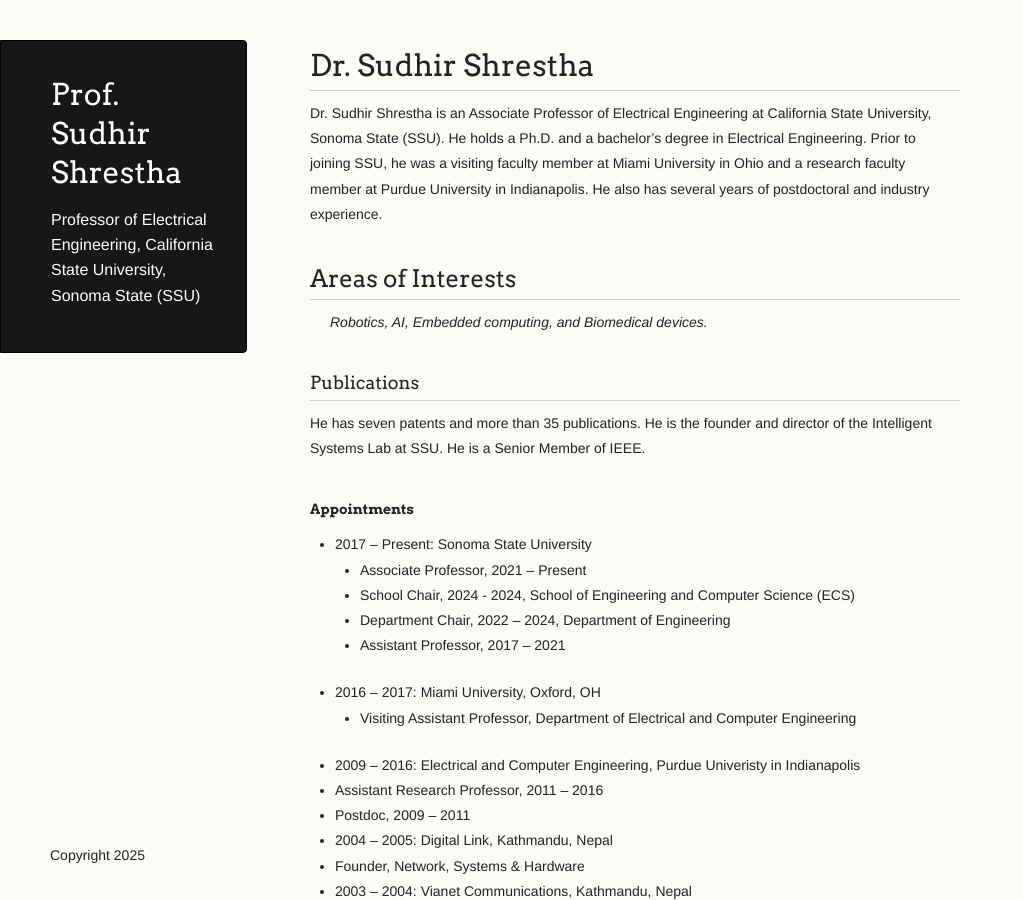
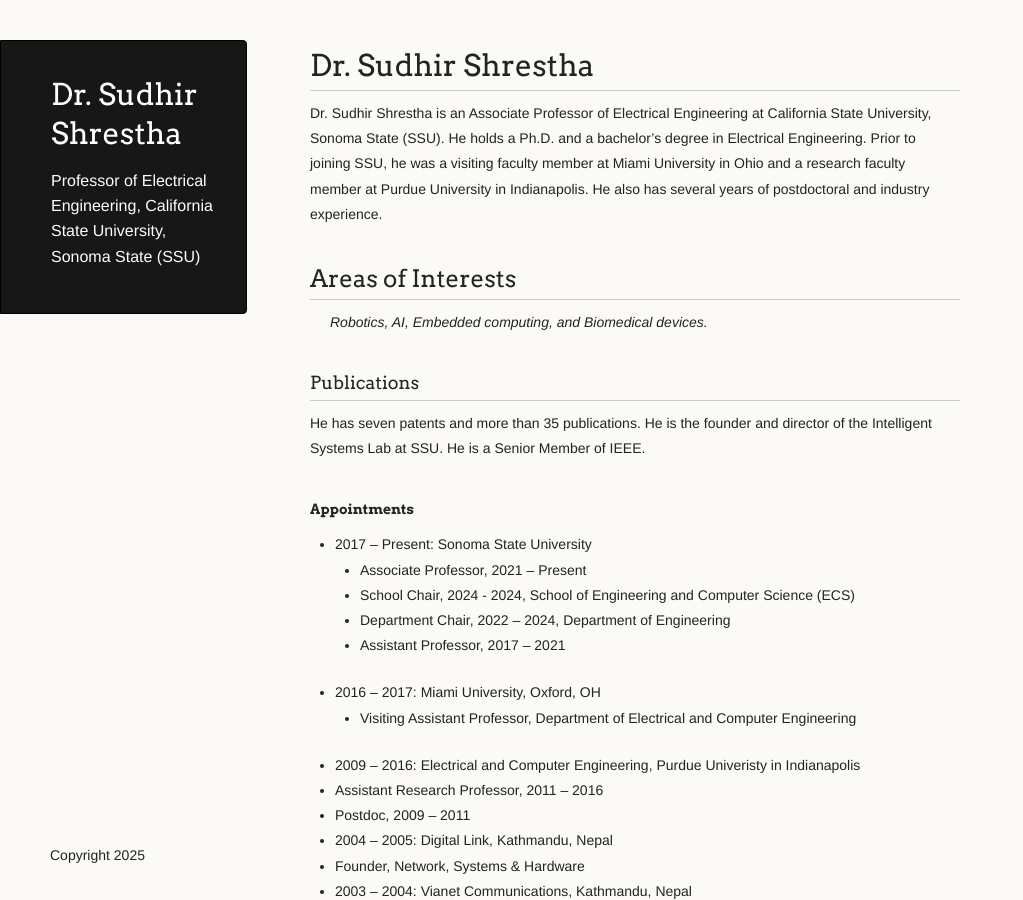
Before and after one commit to profshrestha/profshrestha.github.io, a Jekyll site: the page built from index.md, in a window 1280 px wide and 900 px high. Shown: the whole window, without its empty margins (0-1023 px from the left). Built offline with Jekyll 4.4.1, drawn with Linux system fonts in a browser that asks for light colours.

Commit message:
Update _config.yml

```diff
--- a/_config.yml
+++ b/_config.yml
@@ -1,4 +1,4 @@
-title: Prof. Sudhir Shrestha
+title: Dr. Sudhir Shrestha
 description: Professor of Electrical Engineering, California State University, Sonoma State (SSU)
 show_downloads: false
 google_analytics: false
```
